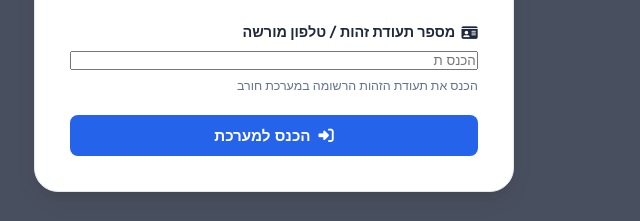
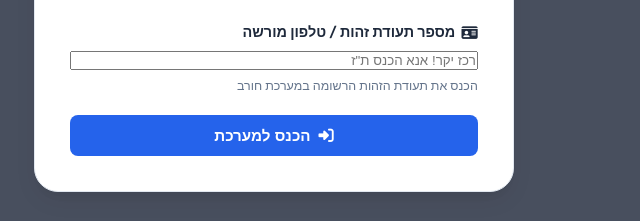
Before and after one commit to yinonshvatjob-design/horev-bitulim, a website: page index.html in a window 1280 px wide. Shown: the part 440-661 px from the top of the page, 366-1006 px from the left. Drawn offline with Linux system fonts and the light colour scheme.

Commit message:
Update coordinator placeholder text

```diff
--- a/index.html
+++ b/index.html
@@ -78,7 +78,7 @@
       <form id="coordinatorLoginForm" class="auth-form">
         <div class="form-group">
           <label for="coordIdInput"><i class="fa-solid fa-id-card"></i> מספר תעודת זהות / טלפון מורשה</label>
-          <input type="text" id="coordIdInput" placeholder="הכנס ת"ז מורשת" required autocomplete="off">
+          <input type="text" id="coordIdInput" placeholder="רכז יקר! אנא הכנס ת&quot;ז" required autocomplete="off">
           <small class="form-text">הכנס את תעודת הזהות הרשומה במערכת חורב</small>
         </div>
         <button type="submit" class="btn btn-primary btn-block">
```
